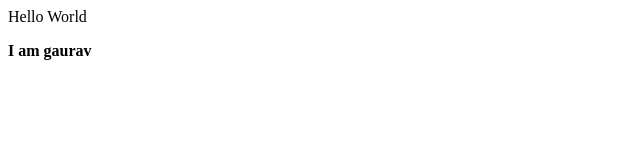
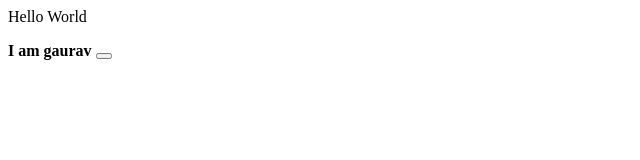
Before and after one commit to Gaurav18982/LocalRepo, a plain HTML site: page index.html in a window 1280 px wide. Shown: the full height of the page, 0-640 px from the left. Drawn offline with Linux system fonts and the light colour scheme.

Commit message:
Add button

```diff
--- a/index.html
+++ b/index.html
@@ -1,2 +1,2 @@
 <p>Hello World</p>
-<b>I am gaurav</b>
+<b>I am gaurav <button></button> </b>
```
